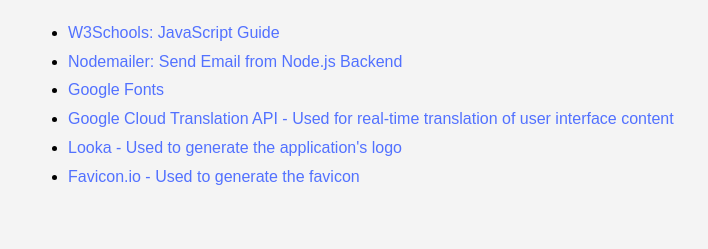
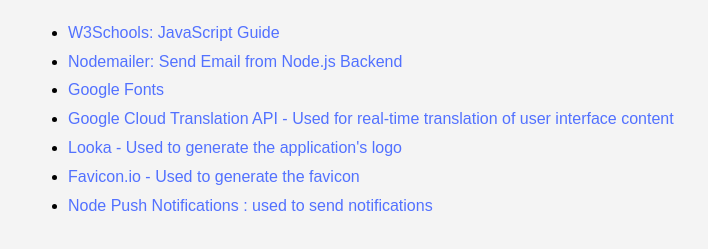
Before and after one commit to S10267643/SPM-BED-assignment, a website: page public/credit.html in a window 1280 px wide. Shown: the part 89-338 px from the top of the page, without its empty margins (0-708 px from the left). Drawn offline with Linux system fonts and the light colour scheme.

Commit message:
edit credits

```diff
--- a/public/credit.html
+++ b/public/credit.html
@@ -17,6 +17,7 @@
     <li><a href="https://cloud.google.com/translate" target="_blank">Google Cloud Translation API - Used for real-time translation of user interface content</a></li>
     <li><a href="https://looka.com" target="_blank">Looka - Used to generate the application's logo</a></li>
     <li><a href="https://favicon.io" target="_blank">Favicon.io - Used to generate the favicon</a></li>
+    <li><a href="https://www.npmjs.com/package/node-pushnotifications" target="_blank">Node Push Notifications : used to send notifications </a></li>
   </ul>
 </body>
 </html>
```
